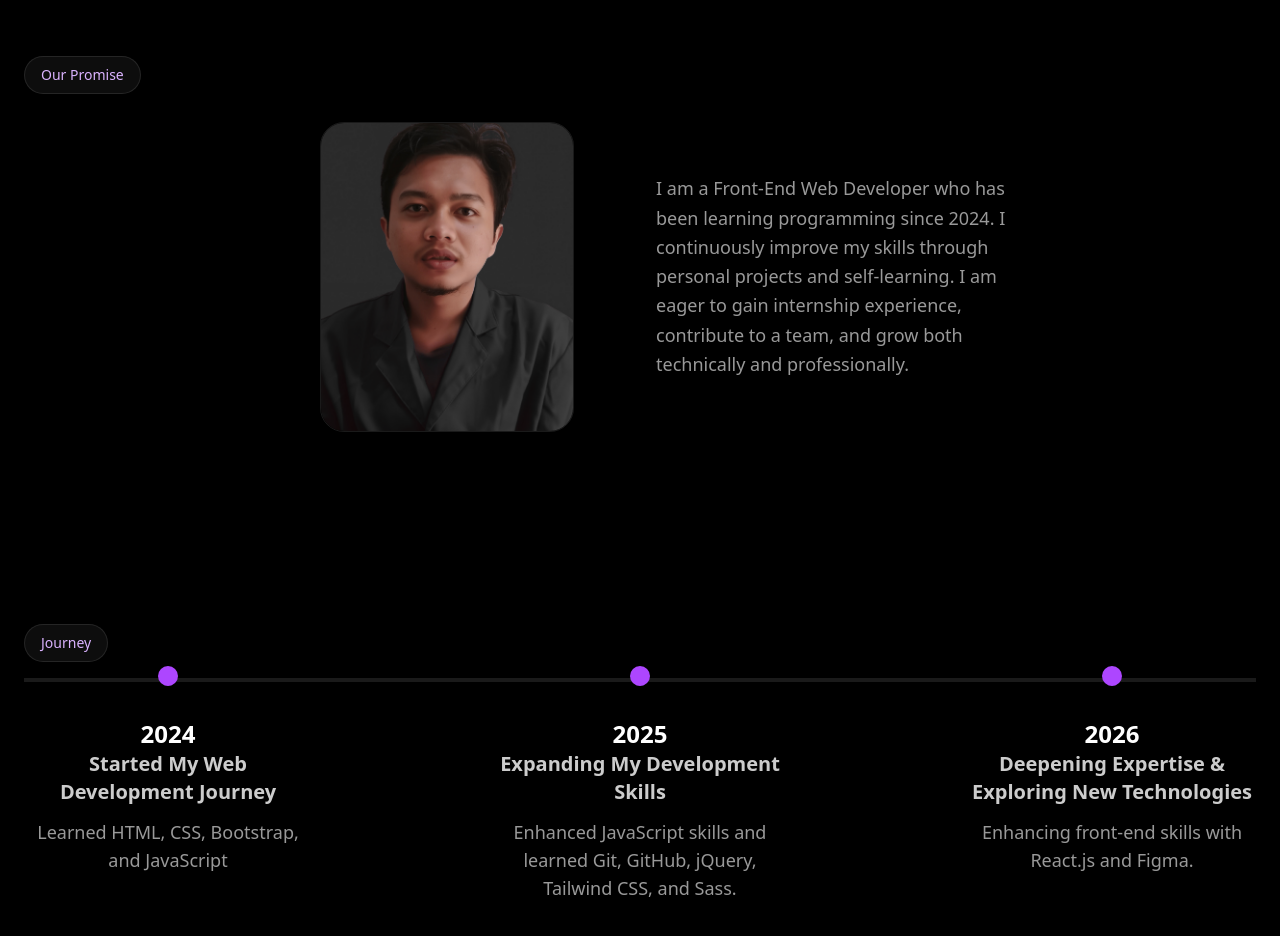
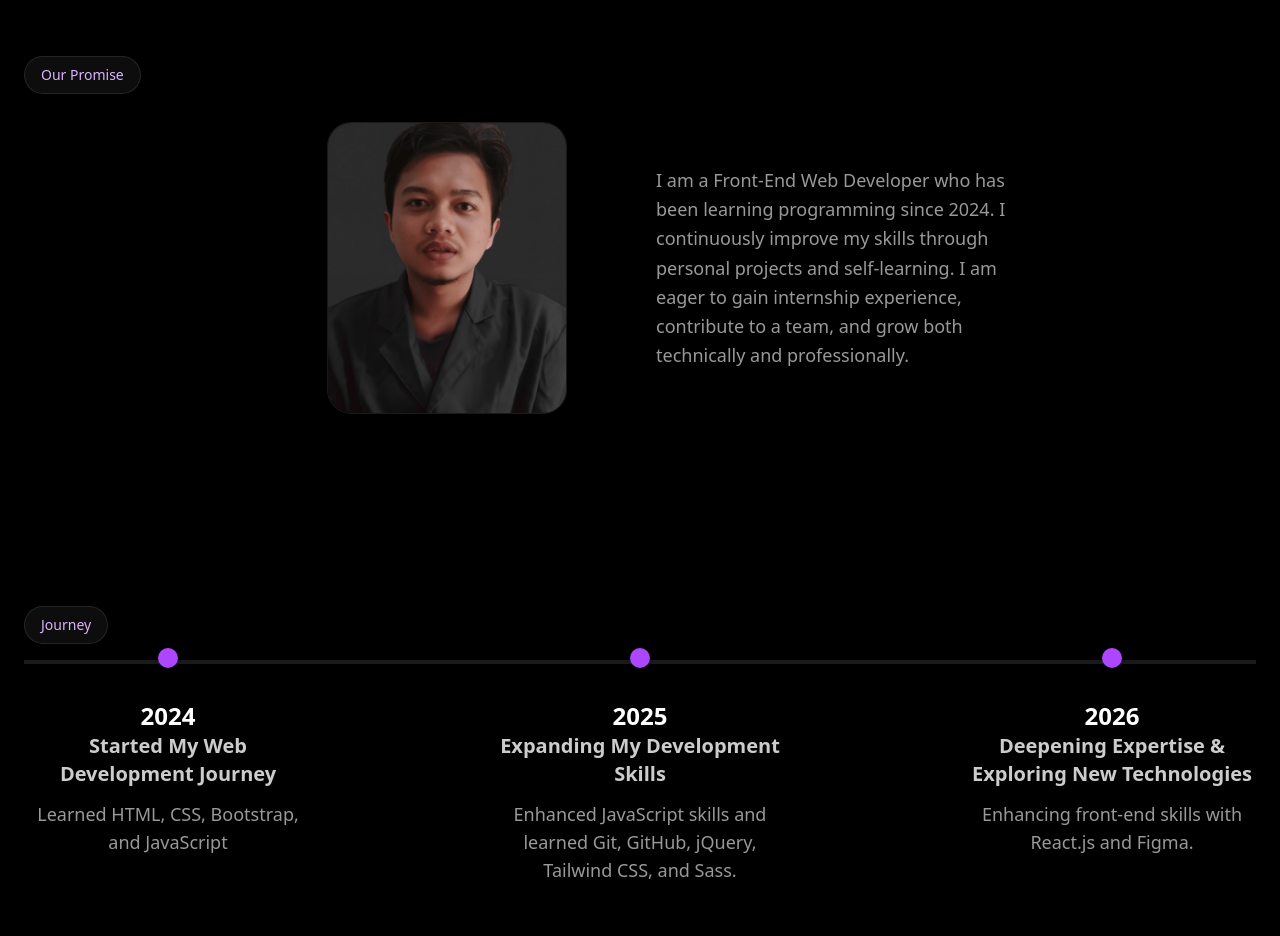
Before and after one commit to RayhanDev9/portfolio-v3, a website: page index.html in a window 1280 px wide. Shown: the part 840-1776 px from the top of the page. Drawn offline with Linux system fonts and the light colour scheme.

Commit message:
fix : ubah ukuran lg img about

```diff
--- a/index.html
+++ b/index.html
@@ -254,7 +254,7 @@
               <img
                 src="asset/img/profile/rayhan.png"
                 alt="Rayhan - Frontend Web Developer"
-                class="w-72 md:w-80 lg:w-[72%] rounded-3xl object-cover border border-white/10 shadow-2xl transition-all duration-500 hover:scale-105"
+                class="w-72 md:w-80 lg:w-[68%] rounded-3xl object-cover border border-white/10 shadow-2xl transition-all duration-500 hover:scale-105"
               />
             </div>
 
```
Also changed, not shown: css/output.css.
